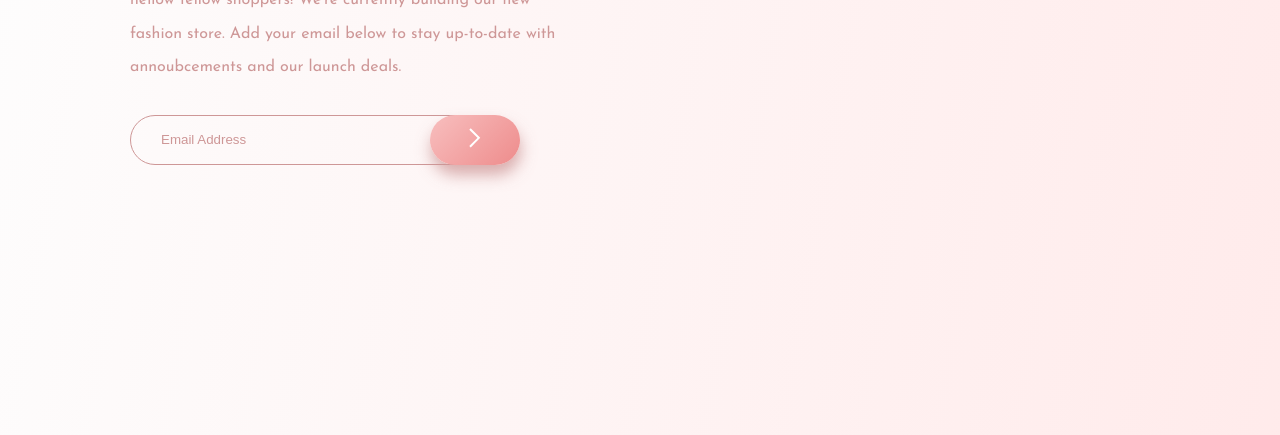
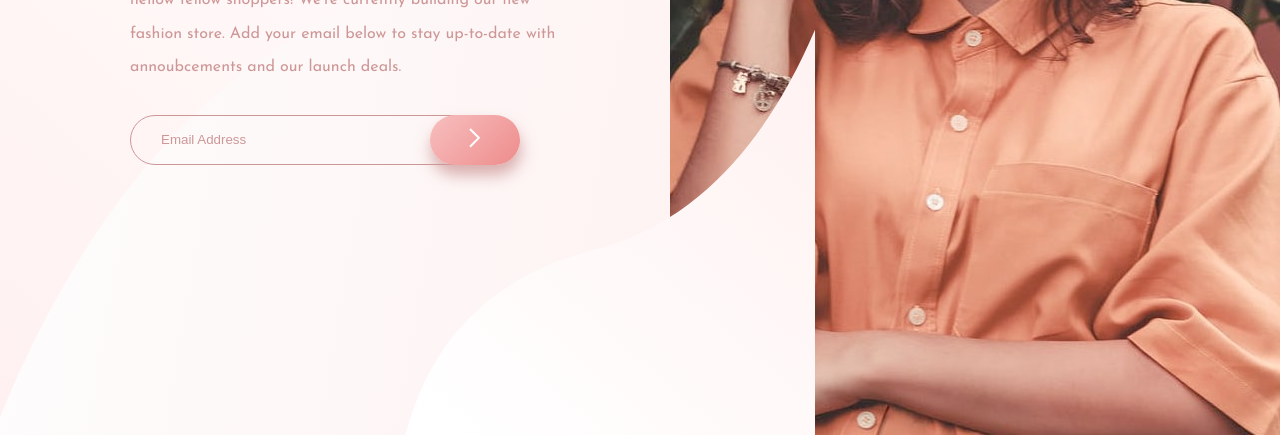
Before and after one commit to Yohan-Marques/Base-aparel-coming, a plain HTML site: page index.html in a window 1280 px wide. Shown: the part 365-800 px from the top of the page. Drawn offline with Linux system fonts and the light colour scheme; the site is published under a folder, as on GitHub Pages, so addresses that start at the root find nothing; a web font is replaced by a local one.

Commit message:
CSS reset2

```diff
--- a/CSS/style.css
+++ b/CSS/style.css
@@ -38,7 +38,7 @@ body{
     width: 100%;
     height: 100vh;
     font-family: "Josefin Sans";
-    background-image: url(/images/hero-desktop.jpg);
+    background-image:url(../images/hero-desktop.jpg);
     background-repeat: no-repeat;
     background-position: right;
     background-size: contain;
@@ -49,7 +49,7 @@ body{
 .container{
     width: 63.7%;
     height: 100vh;
-    background-image: url(/images/bg-pattern-desktop.svg);
+    background-image: url(../images/bg-pattern-desktop.svg);
     background-position: bottom;
 
 
```
